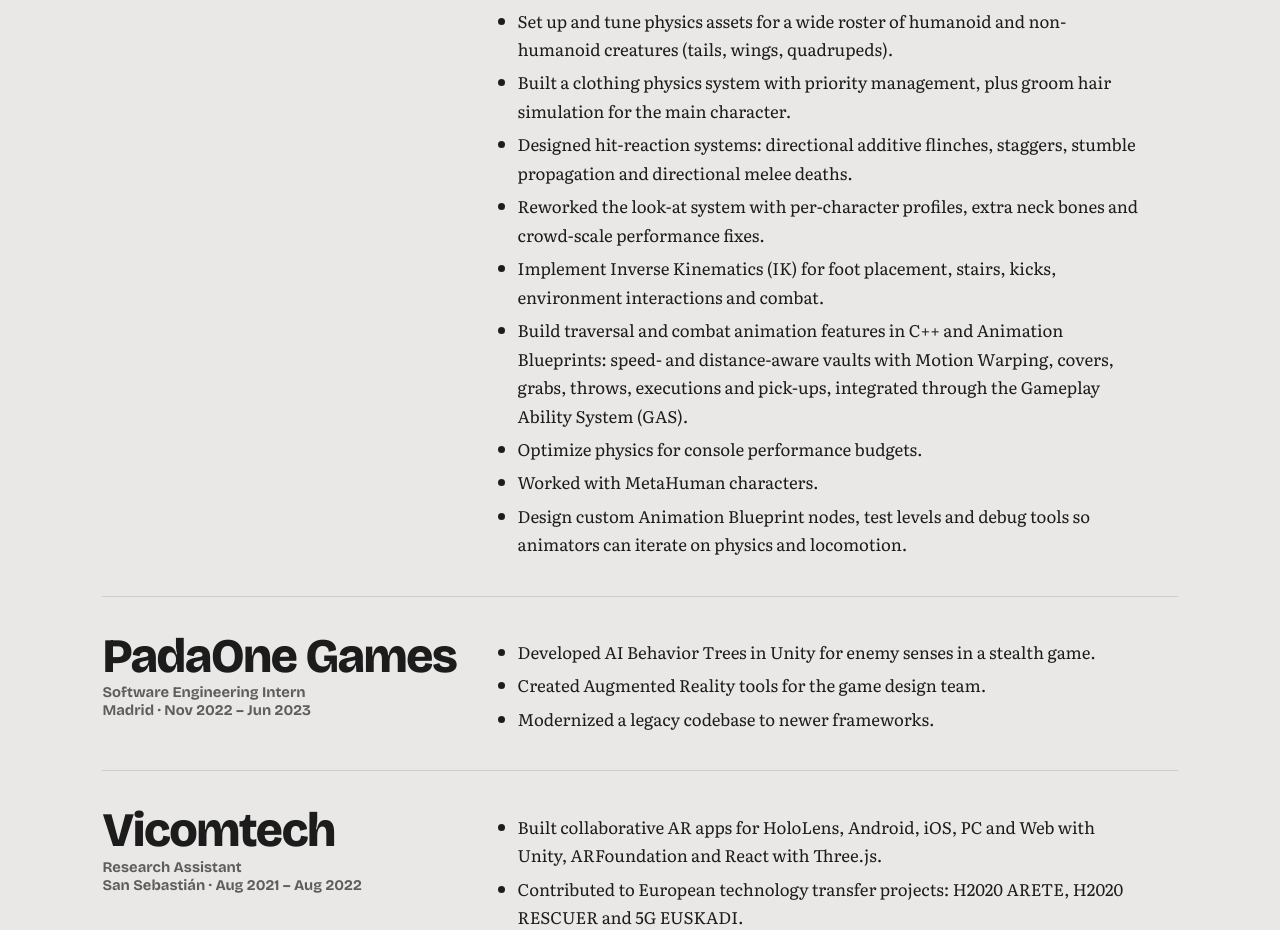
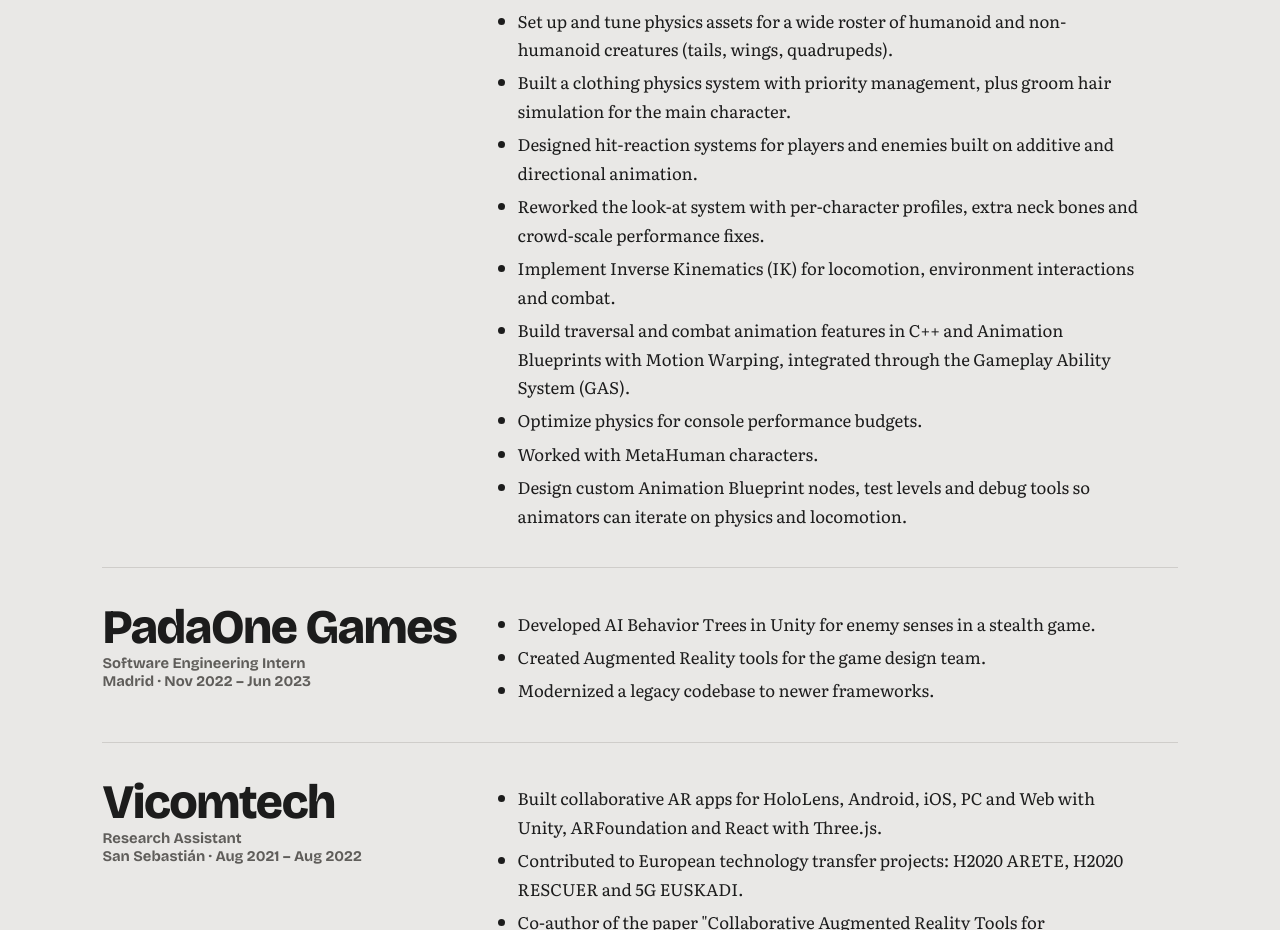
Before and after one commit to alvarocabrero/CV_AlvaroCabreroBarros, a plain HTML site: page index.html in a window 1280 px wide. Shown: the part 1748-2678 px from the top of the page. Drawn offline with Linux system fonts and the light colour scheme.

Commit message:
Describe gameplay work without naming specific mechanics
Co-Authored-By: Claude Opus 5.5 <noreply@anthropic.com>
Claude-Session: https://claude.ai/code/session_01BbBv3yL1bKdiQaiPCJG6oB

```diff
--- a/index.html
+++ b/index.html
@@ -74,10 +74,10 @@
       <li>Own the character physics pipeline: animation-to-ragdoll blending driven by montage curves, physical hit reactions from bullets and explosions, get-up recovery and networked ragdoll sync.</li>
       <li>Set up and tune physics assets for a wide roster of humanoid and non-humanoid creatures (tails, wings, quadrupeds).</li>
       <li>Built a clothing physics system with priority management, plus groom hair simulation for the main character.</li>
-      <li>Designed hit-reaction systems: directional additive flinches, staggers, stumble propagation and directional melee deaths.</li>
+      <li>Designed hit-reaction systems for players and enemies built on additive and directional animation.</li>
       <li>Reworked the look-at system with per-character profiles, extra neck bones and crowd-scale performance fixes.</li>
-      <li>Implement Inverse Kinematics (IK) for foot placement, stairs, kicks, environment interactions and combat.</li>
-      <li>Build traversal and combat animation features in C++ and Animation Blueprints: speed- and distance-aware vaults with Motion Warping, covers, grabs, throws, executions and pick-ups, integrated through the Gameplay Ability System (GAS).</li>
+      <li>Implement Inverse Kinematics (IK) for locomotion, environment interactions and combat.</li>
+      <li>Build traversal and combat animation features in C++ and Animation Blueprints with Motion Warping, integrated through the Gameplay Ability System (GAS).</li>
       <li>Optimize physics for console performance budgets.</li>
       <li>Worked with MetaHuman characters.</li>
       <li>Design custom Animation Blueprint nodes, test levels and debug tools so animators can iterate on physics and locomotion.</li>
```
Also changed, not shown: cv/cv.html (+2 -2 lines), 1 other file.
